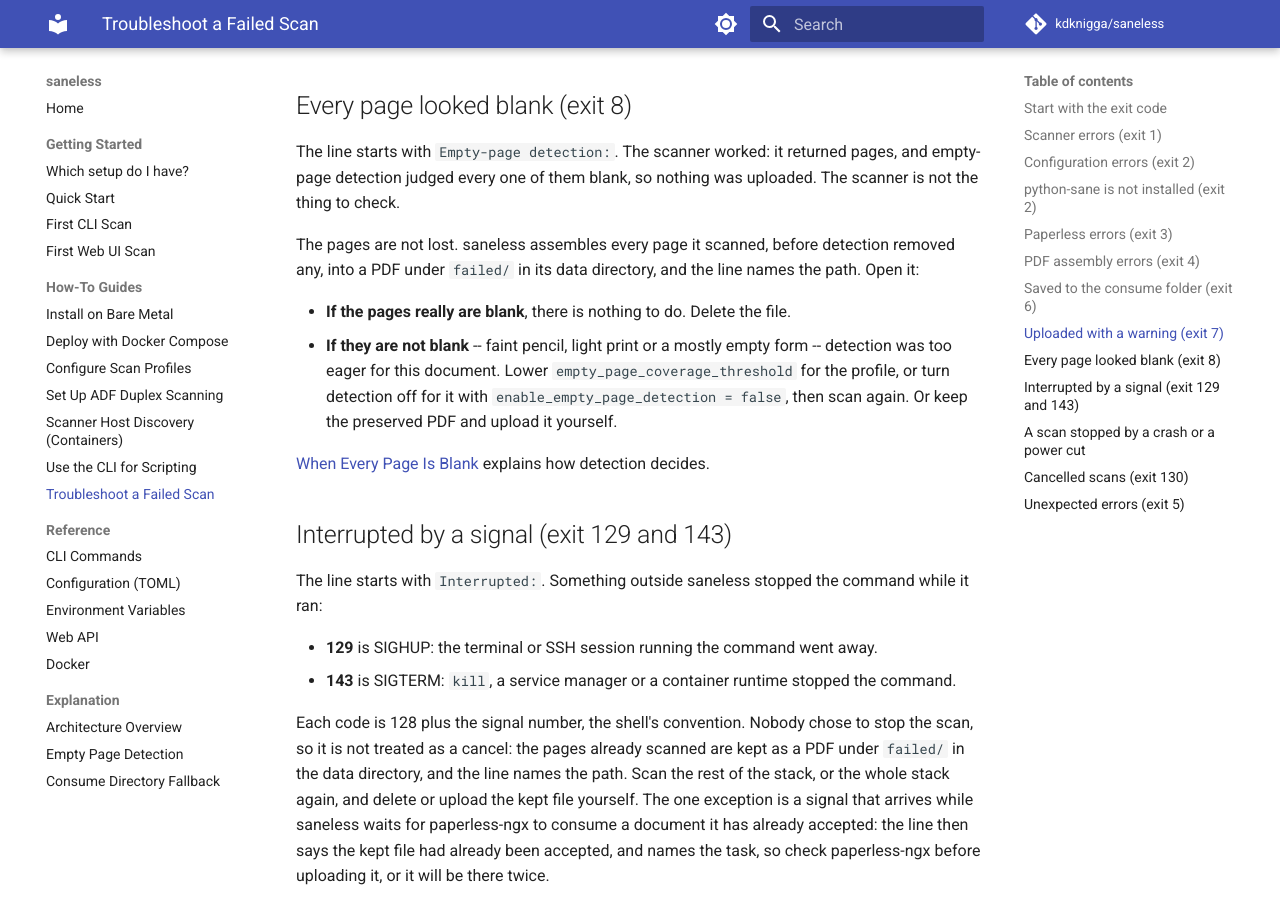
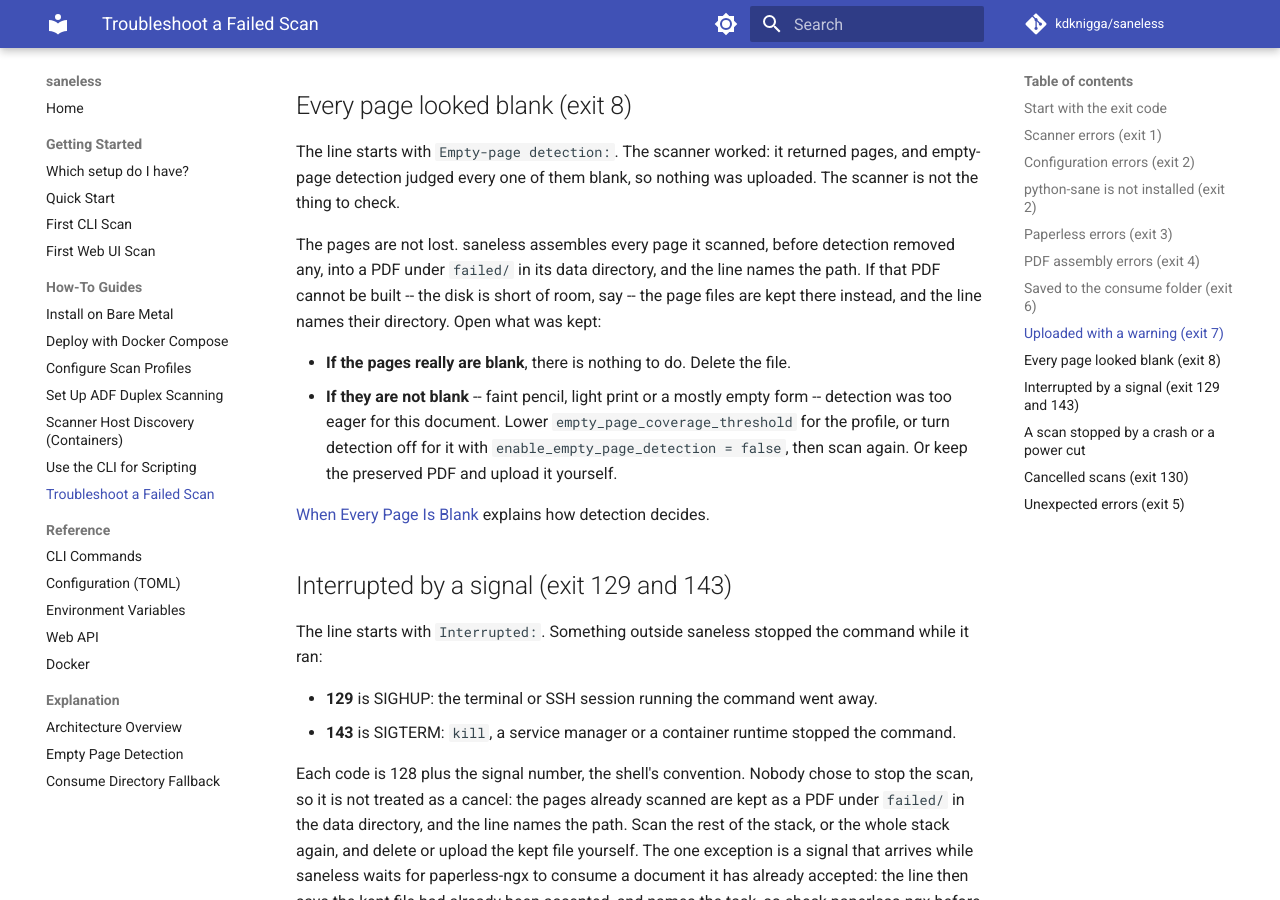
Before and after one commit to kdknigga/saneless, an MkDocs documentation site: the page built from docs/how-to/troubleshoot-a-failed-scan.md, in a window 1280 px wide and 900 px high, scrolled down 8231 px. Built offline with MkDocs 1.6.1 and Material for MkDocs 9.7.7, drawn with Linux system fonts in a browser that asks for light colours; comment, search, counter and statistics services are not loaded.

Commit message:
fix(41): WR-05 stop the all-blank advice promising a PDF
For an all-blank scan the unfiltered pages go through the twice-the-
spool rule and assembly like any other kept PDF, so when the rule
refuses or the build fails the page files are kept instead (or, with a
failed/ that cannot be written, nothing reaches it). The fixed advice
shown beside every such job, the ExitCode docstring and the exit-8 rows
still said the pages were kept as a PDF.

The advice now says the pages are normally kept as one PDF and that the
error says what was kept; the exit-8 rows and the troubleshooting and
empty-page pages say the same, and name the page-files fallback.

Co-Authored-By: Claude Opus 5.5 (1M context) <noreply@anthropic.com>
Claude-Session: https://claude.ai/code/session_013CxQxLcnRUSK9XY3SKundu

```diff
--- a/docs/how-to/troubleshoot-a-failed-scan.md
+++ b/docs/how-to/troubleshoot-a-failed-scan.md
@@ -321,7 +321,9 @@ empty-page detection judged every one of them blank, so nothing was uploaded. Th
 the thing to check.
 
 The pages are not lost. saneless assembles every page it scanned, before detection removed any,
-into a PDF under `failed/` in its data directory, and the line names the path. Open it:
+into a PDF under `failed/` in its data directory, and the line names the path. If that PDF cannot
+be built -- the disk is short of room, say -- the page files are kept there instead, and the line
+names their directory. Open what was kept:
 
 - **If the pages really are blank**, there is nothing to do. Delete the file.
 - **If they are not blank** -- faint pencil, light print or a mostly empty form -- detection was too
```
Also changed, not shown: docs/explanation/empty-page-detection.md (+1 -1 lines), docs/how-to/cli-scripting.md (+1 -1 lines), docs/reference/cli-commands.md (+2 -2 lines), 2 other files.
